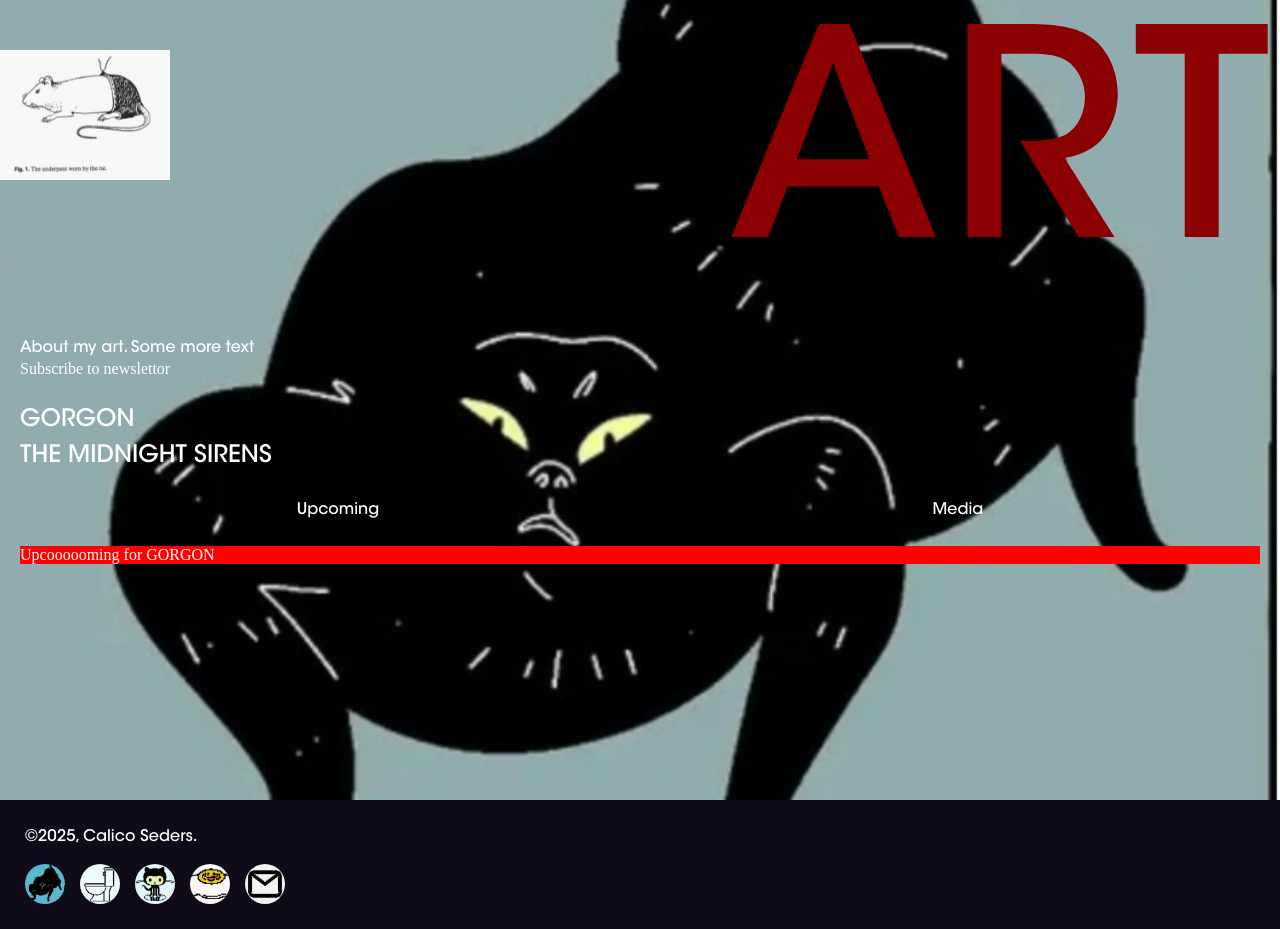
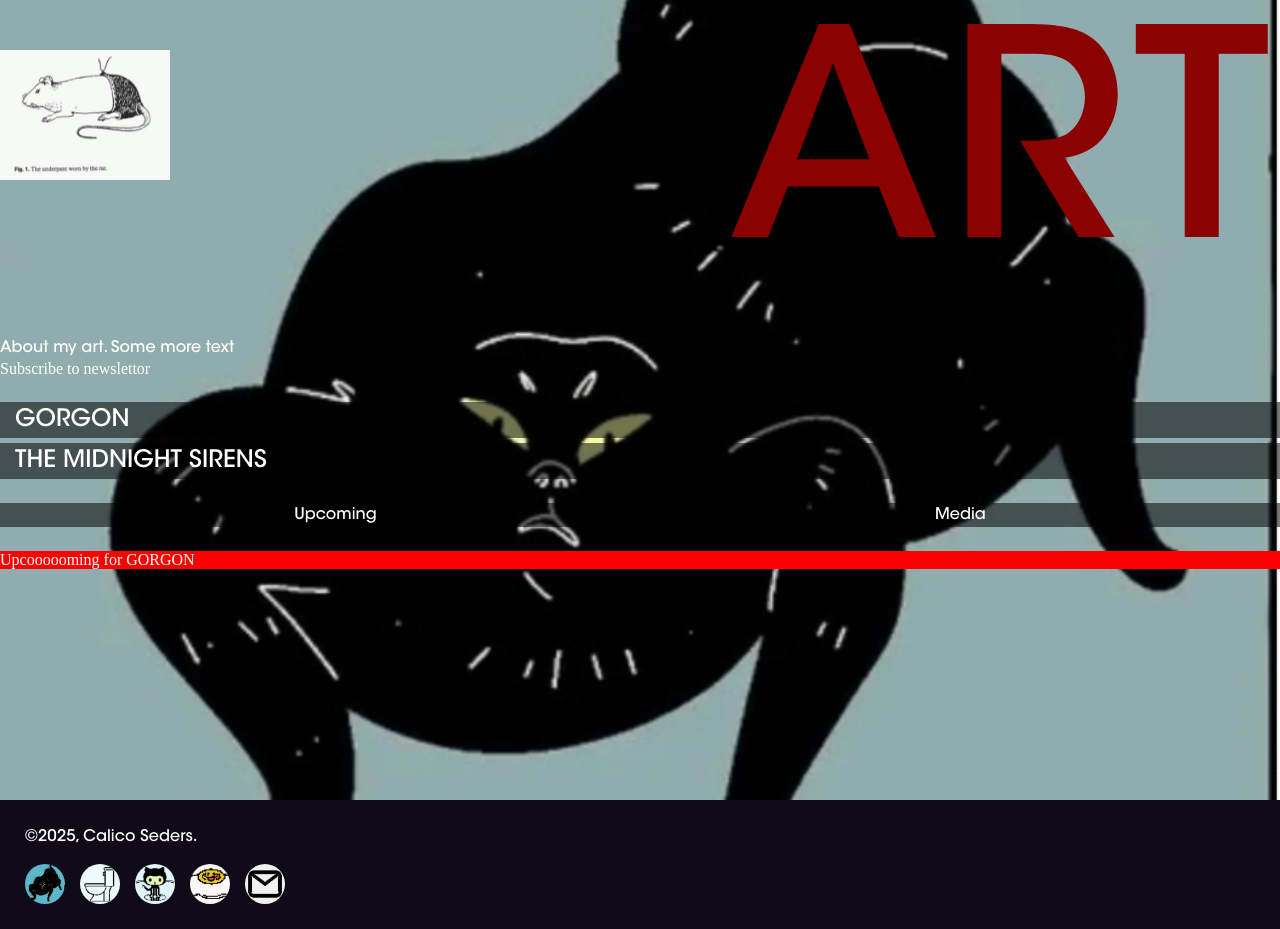
Before and after one commit to kalikokalikova/lightspeed, a React (Vite) app: page /art in a window 1280 px wide. Built offline with nearby package versions, Linux system fonts and the light colour scheme; a web font is replaced by a local one.

Commit message:
ribbon background for links

```diff
--- a/src/components/pages/Art.jsx
+++ b/src/components/pages/Art.jsx
@@ -75,19 +75,19 @@ export default function Art() {
         art
       </Typography>
 
-      <Box sx={{ margin: "0 20px" }}>
+      <Box>
         <Typography>About my art. Some more text</Typography>
         <Box>Subscribe to newslettor</Box>
 
         <Box sx={{ margin: "1.5rem 0" }}>
           {Object.entries(links).map(([key, value], index) => (
-            <Box key={index} onClick={() => handleLinkClick(key)}>
+            <Box key={index} onClick={() => handleLinkClick(key)} sx={{ backgroundColor: "#00000087", padding: "0 15px", marginBottom: "5px"}}>
               <Typography sx={{ fontSize: "1.5rem", textTransform: "uppercase"}}>{value.label}</Typography>
             </Box>
           ))}
         </Box>
 
-        <Box sx={{ display: "flex", justifyContent: "space-around", margin: "1.5rem 0"}}>
+        <Box sx={{ display: "flex", justifyContent: "space-around", margin: "1.5rem 0", backgroundColor: "#00000087", padding: "0 15px"}}>
           {links[activeLink].subLinks.map((sublink) => (
             <Box onClick={() => handleSublinkClick(sublink.id)}>
               <Typography>{sublink.label}</Typography>
```
